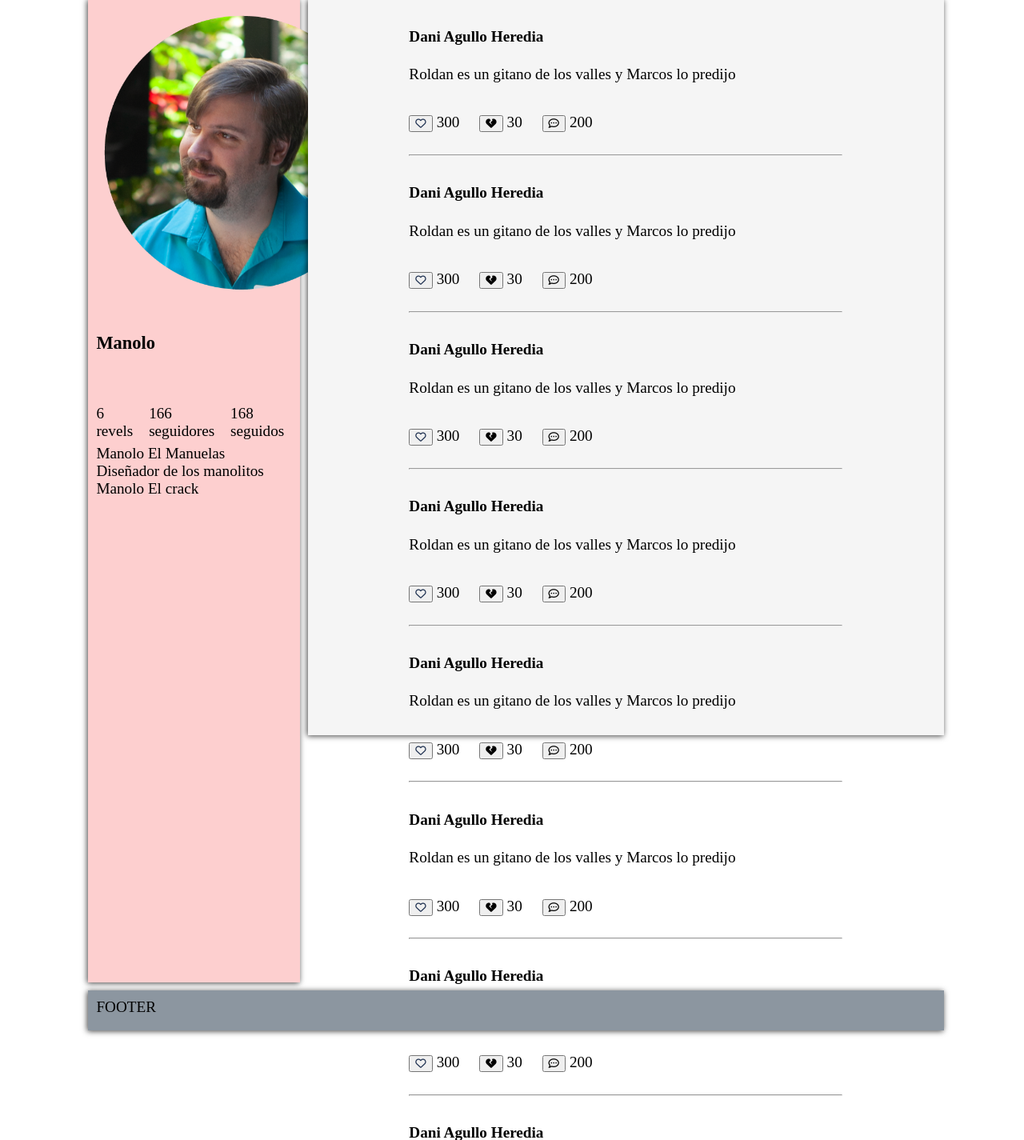
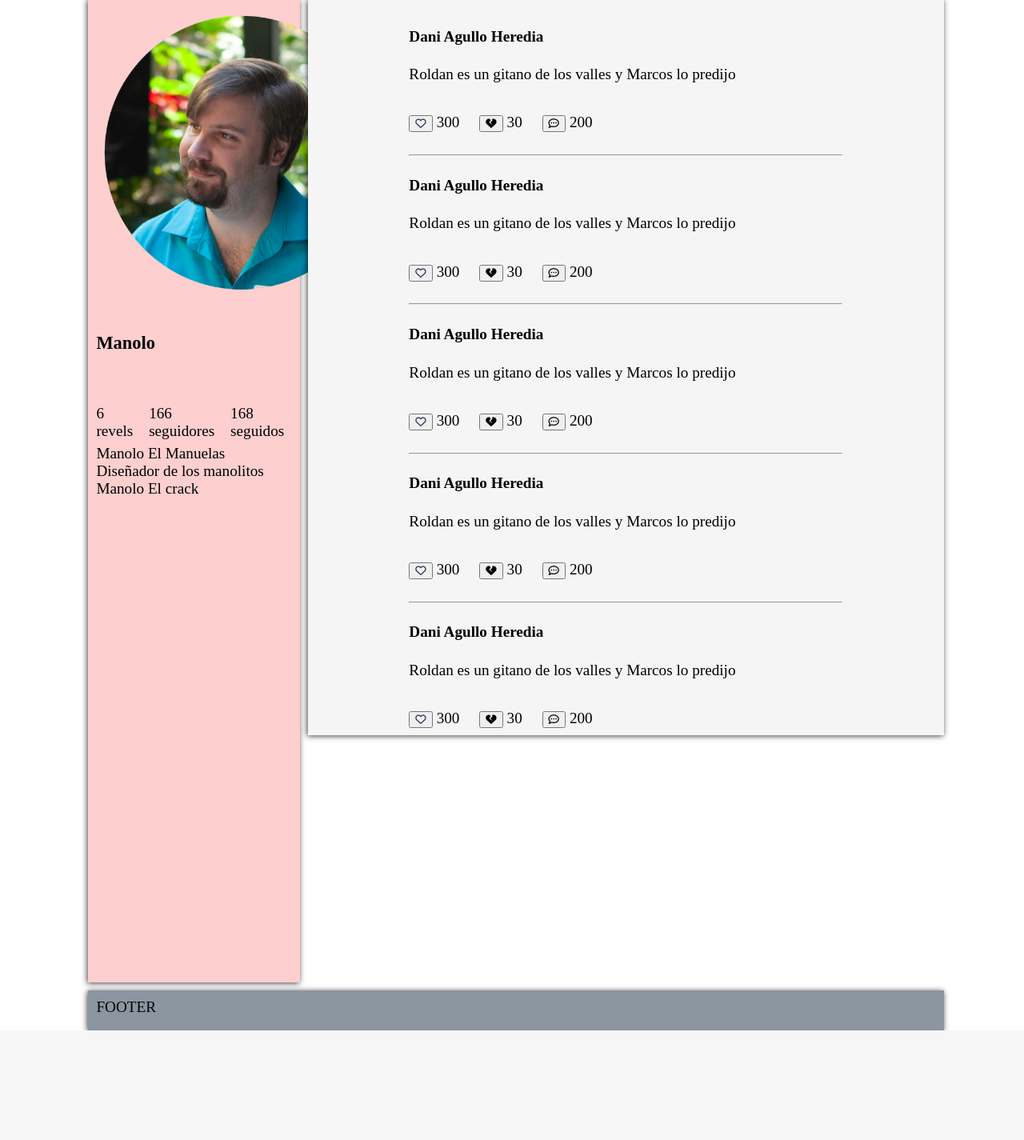
Before and after one commit to danher1034/DANI-DAWES, a PHP site: the page made by Nueva carpeta/user.php in a window 1280 px wide. Shown: the part 119-1544 px from the top of the page at 80% size. After the commit the page ends 1407 px from the top, so only its background shows below. Run offline with PHP 8.4, Linux system fonts and the light colour scheme; some web fonts are replaced.

Commit message:
style scroll

```diff
--- a/Nueva carpeta/css/styles.css
+++ b/Nueva carpeta/css/styles.css
@@ -108,13 +108,12 @@ img {
   grid-area: main;
   background-color: #f5f5f5;
   max-height: 900px;
+  overflow: scroll;
 }
 
 .main>*{
   margin-left: 15%;
   margin-right: 15%;
-  overflow: scroll;
-  max-height: 900px;
 }
 
 .footer {
--- a/Nueva carpeta/user.php
+++ b/Nueva carpeta/user.php
@@ -37,8 +37,7 @@
     <article class="main">
         <?php
         for($i=0;$i<8;$i++){
-        echo '
-        <div class="container-main-user">
+            echo '<div class="container-main-user">
                     <div class="title-main-user">
                         <h4>Dani Agullo Heredia</h4>
                     </div>
@@ -51,8 +50,7 @@
                         <button type="button"><i class="fa-regular fa-comment-dots"></i></button><p>200</p>
                     </div>
                 </div>
-        <hr>
-        ';
+                <hr>';
         }
         ?>
     </article>
```
Lines whose indentation alone changed are shown as unchanged.
